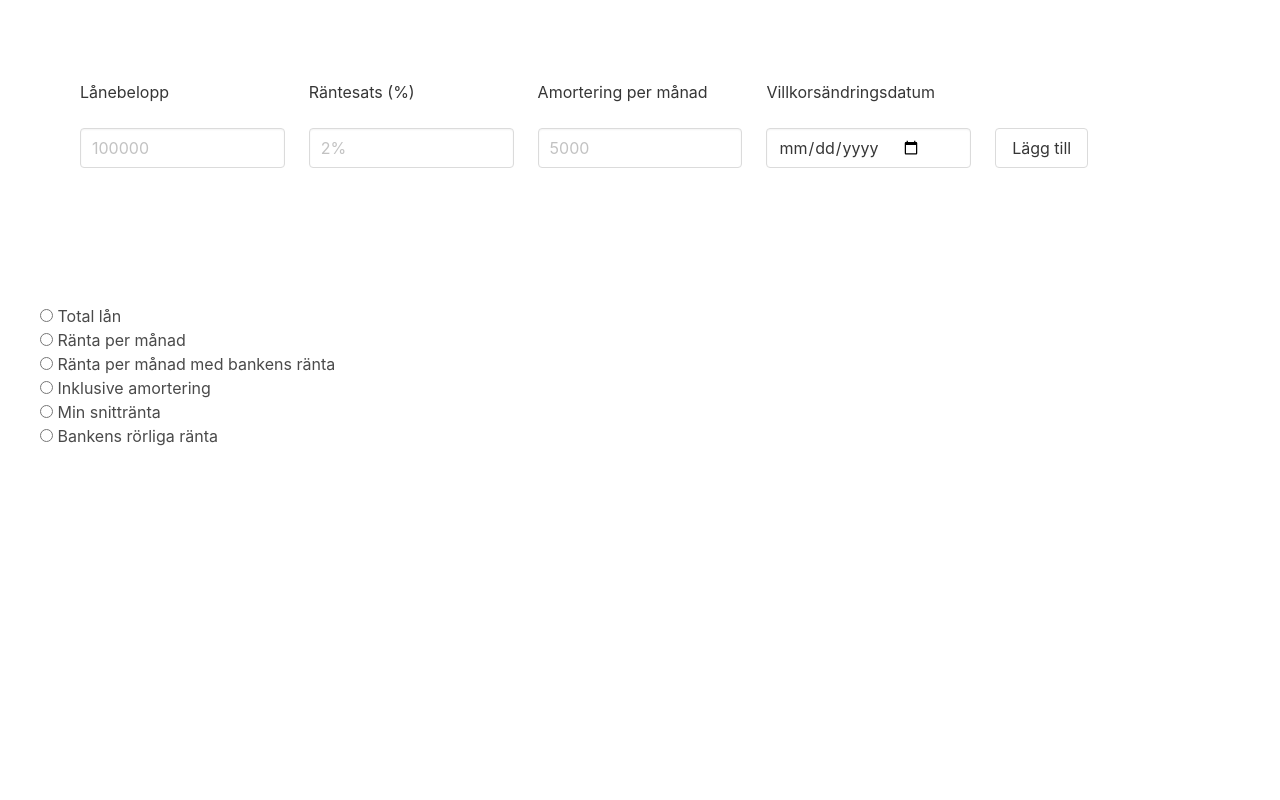
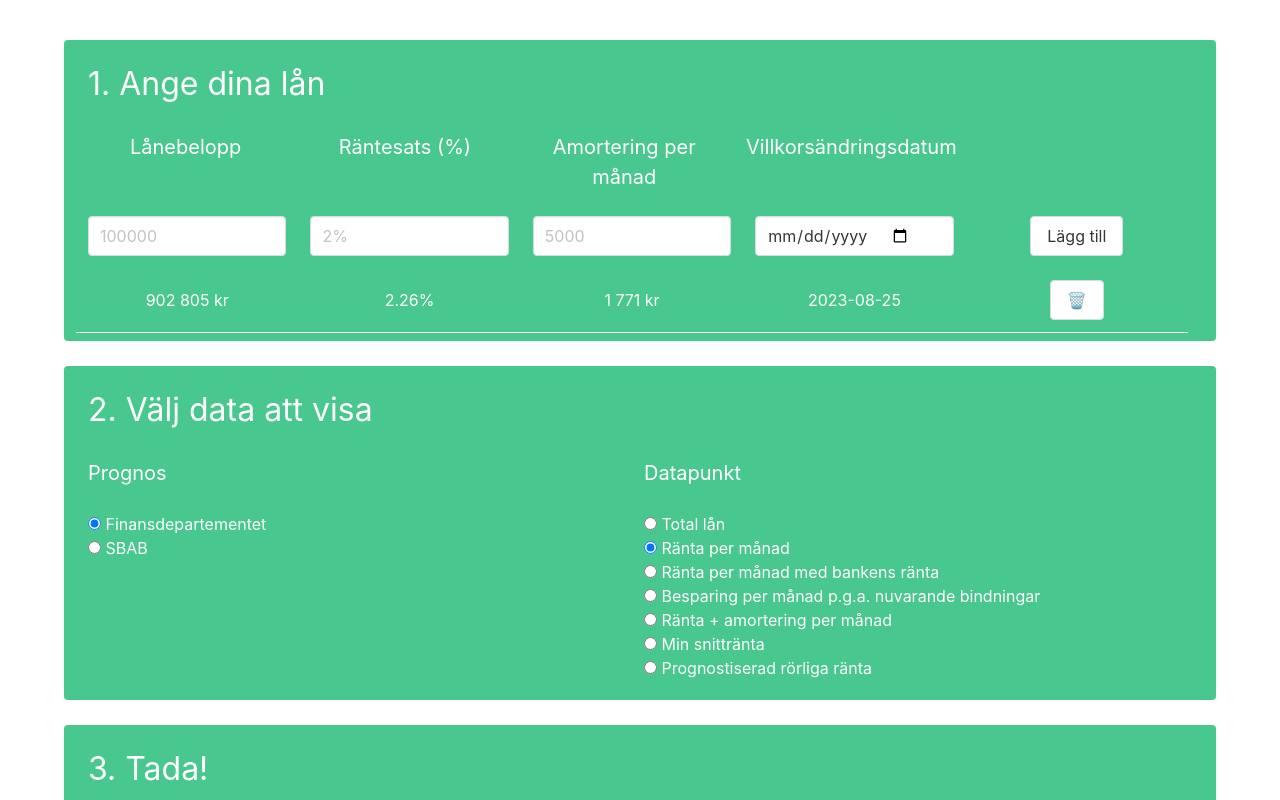
Before and after one commit to Agetorp/rate-fuss, a plain HTML site: page index.html in a window 1280 px wide. Shown: the top 800 px of the page. Drawn offline with nearby package versions, Linux system fonts and the light colour scheme.

Commit message:
Update index.html

```diff
--- a/index.html
+++ b/index.html
@@ -9,40 +9,75 @@
             crossorigin="anonymous"></script>
     <link rel="stylesheet" href="https://cdn.jsdelivr.net/npm/bulma@0.9.4/css/bulma.css">
 </head>
-<body style="padding: 40px">
-<div class="table" style="padding: 40px;min-height:30vh; min-width:60vw">
+<body style="padding-top: 40px">
+<div class="container" style="margin-bottom: 25px;">
+    <div class="notification is-success table">
+        <div class="block">
+            <h2 class="is-size-3">1. Ange dina lån</h2>
+        </div>
+        <div class="columns">
+            <label class="column has-text-centered is-size-5" for="amount">Lånebelopp </label>
+            <label class="column has-text-centered is-size-5" for="rate">Räntesats (%)</label>
+            <label class="column has-text-centered is-size-5" for="payoff">Amortering per månad</label>
+            <label class="column has-text-centered is-size-5" for="date">Villkorsändringsdatum</label>
+            <label class="column has-text-centered is-size-5" for="addLoan"></label>
+        </div>
 
-    <div class="columns">
-        <label class="column" for="amount">Lånebelopp </label>
-        <label class="column" for="rate">Räntesats (%)</label>
-        <label class="column" for="payoff">Amortering per månad</label>
-        <label class="column" for="date">Villkorsändringsdatum</label>
-        <label class="column" for="addLoan"></label>
+        <form class="columns" id="a" onsubmit="addLoans(); return false;">
+            <div class="column has-text-centered">
+                <input type="number" class="input" form="a" placeholder="100000" name="amount" id="amount" required>
+            </div>
+            <div class="column has-text-centered">
+                <input type="number" class="input" form="a" placeholder="2%" name="rate" id="rate" required>
+            </div>
+            <div class="column has-text-centered">
+                <input type="number" class="input" form="a" placeholder="5000" name="payoff" id="payoff" required>
+            </div>
+            <div class="column has-text-centered">
+                <input type="date" class="input" form="a" placeholder="2023-04-01" name="date" id="date" required>
+            </div>
+            <div class="column has-text-centered">
+                <input type="submit" class="button" name="date" id="addLoan" value="Lägg till">
+            </div>
+        </form>
     </div>
+</div>
 
-    <div class="columns">
-        <div class="field-amount column">
-            <input type="number" class="input" placeholder="100000" name="amount" id="amount">
+<div class="container" style="margin-bottom: 25px;">
+
+    <div class="notification is-success">
+
+
+        <div class="block">
+            <h2 class="is-size-3">2. Välj data att visa</h2>
         </div>
-        <div class="field-rate column">
-            <input type="number" class="input" placeholder="2%" name="rate" id="rate">
+
+        <div class="columns">
+            <label class="column is-size-5">Prognos</label>
+            <label class="column is-size-5">Datapunkt</label>
         </div>
-        <div class="field-payoff column">
-            <input type="number" class="input" placeholder="5000" name="payoff" id="payoff">
+
+        <div class="columns">
+            <div id="forecasts" class="column control"></div>
+            <div id="fields" class="column control"></div>
         </div>
-        <div class="field-date column">
-            <input type="date" class="input" placeholder="2023-04-01" name="date" id="date">
+
+
+    </div>
+</div>
+
+
+<div class="container">
+    <div class="notification is-success">
+        <div class="block">
+            <h2 class="is-size-3">3. Tada!</h2>
         </div>
-        <div class="field-date column">
-            <input type="button" class="button" name="date" id="addLoan" value="Lägg till">
+        <div class="chart-container container" style="position: relative">
+            <canvas id="chart"></canvas>
         </div>
     </div>
 </div>
 
-<div id="fields" class="control"></div>
-<div class="chart-container" style="position: relative; height:30vh; width:60vw">
-    <canvas id="chart"></canvas>
-</div>
 <script>
     let theChart;
     const RATE_FORECASTS = [
@@ -79,17 +114,23 @@
         }
     ]
 
-    let loans = [];
+    let loans = [{
+        "rates": [["2023-08-25", "2.26%"]],
+        "repay": 1771,
+        "amount": 902805
+    }];
 
     const AMOUNT = 'Total lån';
     const RATE_PER_MONTH = 'Ränta per månad';
     const RATE_PER_MONTH_USING_BANK_RATE = 'Ränta per månad med bankens ränta';
-    const RATE_AND_REPAY = 'Inklusive amortering';
+    const RATE_DIFF = 'Besparing per månad p.g.a. nuvarande bindningar';
+    const RATE_AND_REPAY = 'Ränta + amortering per månad';
     const AVG_RATE = 'Min snittränta';
-    const BANK_RATE = 'Bankens rörliga ränta';
+    const BANK_RATE = 'Prognostiserad rörliga ränta';
 
     const COLORS = ['red', 'blue', 'green', 'yellow', 'teal', 'magenta', 'cyan'];
 
+    const butNice = (num) => num.toLocaleString('sv-SE').split(',')[0];
     const getPrintDays = () => {
         let printDays = [];
         let currentDate = new Date("2022-07-01")
@@ -129,6 +170,7 @@
             [AMOUNT]: getLoanSize(loans),
             [RATE_PER_MONTH]: monthlyRateAtDate(internalForecasts, loans, date),
             [RATE_PER_MONTH_USING_BANK_RATE]: monthlyBankRateAtDate(internalForecasts, loans, date),
+            [RATE_DIFF]: monthlyBankRateAtDate(internalForecasts, loans, date) - monthlyRateAtDate(internalForecasts, loans, date),
             [RATE_AND_REPAY]: getPayoffPerMonth(loans) + monthlyRateAtDate(internalForecasts, loans, date),
             [AVG_RATE]: avgRateAtDate(internalForecasts, loans, date),
             [BANK_RATE]: getRate(internalForecasts, [], date),
@@ -160,7 +202,6 @@
         }, []);
     }
 
-
     const getChartJsResults = (results) => ({
         labels: getPrintDays().map(date => date.toISOString().split('T')[0]),
         datasets: results.map(({ label, data }, i) => ({
@@ -172,95 +213,92 @@
         }))
     })
 
-
     const renderData = () => {
         console.log('about to render');
         const ctx = document.getElementById('chart').getContext('2d');
         theChart && theChart.destroy && theChart.destroy();
+
         theChart = new Chart(ctx, {
             type: 'line',
             data: getChartJsResults([
                 {
-                    label: 'Template',
+                    label: $("input[name='fieldselection']:checked").val(),
                     data: calculateRate({
                         loans,
-                        forecast: RATE_FORECASTS[1].forecast,
+                        forecast: RATE_FORECASTS.find(forecast => forecast.name === $("input[name='forecastselection']:checked").val()).forecast,
                         selector: $("input[name='fieldselection']:checked").val(),
                     })
                 }
             ]),
-            options: {
-                scales: {
-                    y: {
-                        beginAtZero: true
-                    }
-                }
-            }
+            options: { scales: { y: { beginAtZero: true } } }
         });
     }
     const renderLoans = () => {
-        console.log('about to render loans');
         $(".renderedLoan").remove()
         loans.map(({ rates, repay, amount }, i) => {
 
             $(".table").append($(
                 `
-                <div class="columns renderedLoan">
-                    <label class="column">${amount}</label>
-                    <label class="column">${rates[0][1]}</label>
-                    <label class="column">${repay}</label>
-                    <label class="column">${rates[0][0]}</label>
-                    <div class="column">
-                          <input type="button" class="button" name="removeLoan" id="removeLoan-${i}" value="x">
+                <div class="columns renderedLoan is-flex is-vcentered" style="border-bottom: 1px white solid">
+                    <label class="column has-text-centered is-align-items-center">${butNice(amount)} kr</label>
+                    <label class="column has-text-centered">${rates[0][1]}</label>
+                    <label class="column has-text-centered">${butNice(repay)} kr</label>
+                    <label class="column has-text-centered">${rates[0][0]}</label>
+                    <div class="column has-text-centered">
+                          <input type="button" class="button" name="removeLoan" id="removeLoan-${i}" value="🗑️">
                     </div>
                 </div>
             `
             ))
 
             $(`#removeLoan-${i}`).click(() => {
-                console.log(`removeLoan-${i}`)
                 loans.splice(i, 1)
                 renderLoans();
                 renderData();
             })
-
-
         });
     }
 
+    const addLoans = () => {
+        loans.push({
+            rates: [[$("input[name='date']").val(), `${$("input[name='rate']").val()}%`]],
+            repay: parseFloat($("input[name='payoff']").val()),
+            amount: parseFloat($("input[name='amount']").val())
 
-    $(document).ready(function () {
+        })
+        renderLoans();
+        renderData();
+    }
+
+    $(document).ready(() => {
         const selects = {
-            AMOUNT: 'Total lån',
-            RATE_PER_MONTH: 'Ränta per månad',
-            RATE_PER_MONTH_USING_BANK_RATE: 'Ränta per månad med bankens ränta',
-            RATE_AND_REPAY: 'Inklusive amortering',
-            AVG_RATE: 'Min snittränta',
-            BANK_RATE: 'Bankens rörliga ränta',
-        }
+            AMOUNT,
+            RATE_PER_MONTH,
+            RATE_PER_MONTH_USING_BANK_RATE,
+            RATE_DIFF,
+            RATE_AND_REPAY,
+            AVG_RATE,
+            BANK_RATE
+        };
 
-        Object.keys(selects).map(prop => $("#fields").append($(
-            `<label class="radio radiobtns"> <input type="radio" name="fieldselection" value="${selects[prop]}"> ${selects[prop]} </label><br>`
+        Object.keys(selects).map((prop, i) => $("#fields").append($(
+            `<label class="radio field-radios"> <input type="radio" id="fieldselection-${i}" name="fieldselection" value="${selects[prop]}"> ${selects[prop]} </label><br>`
         )));
-    });
+
+        RATE_FORECASTS.map((forecast, i) => $("#forecasts").append($(
+            `<label class="radio forecast-radios"> <input type="radio" id="forecastselection-${i}" name="forecastselection" value="${forecast.name}"> ${forecast.name} </label><br>`
+        )));
 
 
-    $(document).ready(() => {
-            $(".radiobtns").click(renderData);
+        $(".field-radios").click(renderData);
+        $(".forecast-radios").click(renderData);
 
-            $("#addLoan").click(() => {
+        $('#fieldselection-1').attr('checked', 'checked');
+        $('#forecastselection-0').attr('checked', 'checked');
 
-                loans.push({
-                    rates: [[$("input[name='date']").val(), `${$("input[name='rate']").val()}%`]],
-                    repay: parseFloat($("input[name='payoff']").val()),
-                    amount: parseFloat($("input[name='amount']").val())
-
-                })
-                renderLoans();
-                renderData();
-            });
-        }
-    )
+        renderLoans();
+        renderData();
+    })
 </script>
 </body>
 </html>
```
